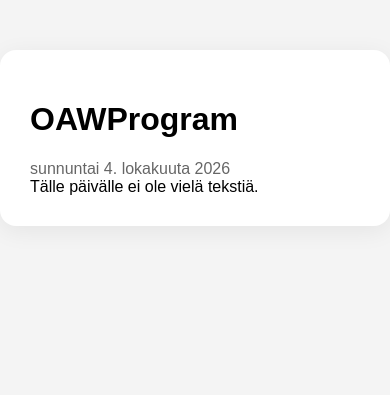
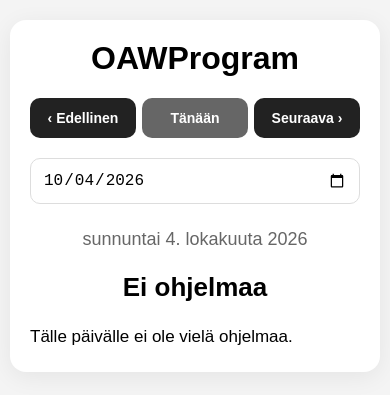
Before and after one commit to OAWillberg/OAWprogram, a plain HTML site: page index.html in a window 390 px wide. Drawn offline with Linux system fonts and the light colour scheme.

Commit message:
Update index.html

```diff
--- a/index.html
+++ b/index.html
@@ -1,7 +1,339 @@
-<!doctype html><html lang="fi"><head><meta charset="utf-8"><meta name="viewport" content="width=device-width,initial-scale=1"><title>OAWProgram</title>
-<style>body{font-family:Arial;background:#f4f4f4;margin:0}.box{max-width:700px;margin:50px auto;background:#fff;padding:30px;border-radius:16px;box-shadow:0 5px 25px #0001}.body{white-space:pre-wrap;line-height:1.7;font-size:18px}.date{color:#666}</style></head>
-<body><div class="box"><h1 id="title">OAWProgram</h1><div id="date" class="date"></div><div id="body">Ladataan...</div></div>
+<!doctype html>
+
+<html lang="fi">
+<head>
+<meta charset="utf-8">
+<meta name="viewport" content="width=device-width, initial-scale=1">
+
+<title>OAWProgram</title>
+
+<style>
+* {
+  box-sizing: border-box;
+}
+
+body {
+  font-family: Arial, sans-serif;
+  background: #f4f4f4;
+  margin: 0;
+  padding: 20px;
+}
+
+.box {
+  max-width: 700px;
+  margin: 30px auto;
+  background: #fff;
+  padding: 30px;
+  border-radius: 16px;
+  box-shadow: 0 5px 25px #0001;
+}
+
+h1 {
+  margin-top: 0;
+  text-align: center;
+}
+
+.date {
+  color: #666;
+  text-align: center;
+  margin-bottom: 20px;
+  font-size: 18px;
+}
+
+.navigation {
+  display: flex;
+  gap: 10px;
+  margin-bottom: 20px;
+}
+
+button {
+  flex: 1;
+  border: none;
+  border-radius: 10px;
+  padding: 14px 10px;
+  font-size: 16px;
+  font-weight: bold;
+  cursor: pointer;
+  background: #222;
+  color: white;
+}
+
+button:hover {
+  background: #444;
+}
+
+button:active {
+  transform: scale(0.98);
+}
+
+.today-button {
+  background: #666;
+}
+
+.calendar {
+  width: 100%;
+  padding: 12px;
+  border: 1px solid #ddd;
+  border-radius: 10px;
+  font-size: 16px;
+  margin-bottom: 25px;
+}
+
+.program-title {
+  text-align: center;
+  font-size: 26px;
+  margin-bottom: 20px;
+}
+
+.body {
+  white-space: pre-wrap;
+  line-height: 1.7;
+  font-size: 18px;
+}
+
+.status {
+  text-align: center;
+  color: #777;
+  margin: 20px 0;
+}
+
+@media (max-width: 600px) {
+  body {
+    padding: 10px;
+  }
+
+  .box {
+    margin: 10px auto;
+    padding: 20px;
+  }
+
+  .navigation {
+    gap: 6px;
+  }
+
+  button {
+    padding: 12px 5px;
+    font-size: 14px;
+  }
+
+  .body {
+    font-size: 17px;
+  }
+}
+</style>
+
+</head>
+
+<body>
+
+<div class="box">
+
+  <h1>OAWProgram</h1>
+
+  <div class="navigation">
+    <button id="prevButton">‹ Edellinen</button>
+    <button id="todayButton" class="today-button">Tänään</button>
+    <button id="nextButton">Seuraava ›</button>
+  </div>
+
+<input
+type="date"
+id="calendar"
+class="calendar"
+
+>
+
+  <div id="date" class="date"></div>
+
+  <h2 id="title" class="program-title">Ladataan...</h2>
+
+  <div id="body" class="body">
+    Ladataan...
+  </div>
+
+</div>
+
 <script>
-function today(){let p=new Intl.DateTimeFormat("en-CA",{timeZone:"Europe/Helsinki",year:"numeric",month:"2-digit",day:"2-digit"}).formatToParts(new Date()),o={};p.forEach(x=>o[x.type]=x.value);return o.year+"-"+o.month+"-"+o.day}
-async function load(){let d=today(),j=await fetch("data/texts.json?"+Date.now()).then(r=>r.json()),x=j[d];date.textContent=new Intl.DateTimeFormat("fi-FI",{dateStyle:"full"}).format(new Date(d+"T12:00:00"));title.textContent=x?.title||"OAWProgram";body.textContent=x?.body||"Tälle päivälle ei ole vielä tekstiä."}load();setInterval(load,60000);
-</script></div></body></html>
+
+let texts = {};
+let selectedDate = null;
+
+
+/* Suomen tämänhetkinen päivämäärä */
+function today() {
+
+  const parts = new Intl.DateTimeFormat("en-CA", {
+    timeZone: "Europe/Helsinki",
+    year: "numeric",
+    month: "2-digit",
+    day: "2-digit"
+  }).formatToParts(new Date());
+
+  const o = {};
+
+  parts.forEach(x => {
+    o[x.type] = x.value;
+  });
+
+  return `${o.year}-${o.month}-${o.day}`;
+}
+
+
+/* Päivämäärän muuttaminen */
+function changeDate(days) {
+
+  const date = new Date(selectedDate + "T12:00:00");
+
+  date.setDate(date.getDate() + days);
+
+  selectedDate =
+    date.getFullYear() +
+    "-" +
+    String(date.getMonth() + 1).padStart(2, "0") +
+    "-" +
+    String(date.getDate()).padStart(2, "0");
+
+  showDate();
+}
+
+
+/* Näytä valittu päivä */
+function showDate() {
+
+  const calendar = document.getElementById("calendar");
+  const dateElement = document.getElementById("date");
+  const titleElement = document.getElementById("title");
+  const bodyElement = document.getElementById("body");
+
+  calendar.value = selectedDate;
+
+  const dateObject =
+    new Date(selectedDate + "T12:00:00");
+
+  dateElement.textContent =
+    new Intl.DateTimeFormat("fi-FI", {
+      dateStyle: "full"
+    }).format(dateObject);
+
+  const program = texts[selectedDate];
+
+  if (program) {
+
+    titleElement.textContent =
+      program.title || "OAWProgram";
+
+    bodyElement.textContent =
+      program.body || "Tälle päivälle ei ole ohjelmaa.";
+
+  } else {
+
+    titleElement.textContent =
+      "Ei ohjelmaa";
+
+    bodyElement.textContent =
+      "Tälle päivälle ei ole vielä ohjelmaa.";
+
+  }
+}
+
+
+/* Lataa ohjelmat */
+async function load() {
+
+  try {
+
+    const response =
+      await fetch("data/texts.json?" + Date.now());
+
+    if (!response.ok) {
+      throw new Error("Ohjelmatiedoston lataus epäonnistui.");
+    }
+
+    texts = await response.json();
+
+    /*
+      Ensimmäisellä latauksella näytetään tämänhetkinen päivä.
+      Sen jälkeen käyttäjän valitsema päivä säilytetään.
+    */
+    if (!selectedDate) {
+      selectedDate = today();
+    }
+
+    showDate();
+
+  } catch (error) {
+
+    document.getElementById("title").textContent =
+      "Virhe";
+
+    document.getElementById("body").textContent =
+      "Ohjelman lataaminen epäonnistui.";
+
+    console.error(error);
+  }
+}
+
+
+/* Edellinen päivä */
+document
+  .getElementById("prevButton")
+  .addEventListener("click", function() {
+
+    changeDate(-1);
+
+  });
+
+
+/* Seuraava päivä */
+document
+  .getElementById("nextButton")
+  .addEventListener("click", function() {
+
+    changeDate(1);
+
+  });
+
+
+/* Takaisin tähän päivään */
+document
+  .getElementById("todayButton")
+  .addEventListener("click", function() {
+
+    selectedDate = today();
+
+    showDate();
+
+  });
+
+
+/* Kalenterista valittu päivä */
+document
+  .getElementById("calendar")
+  .addEventListener("change", function() {
+
+    if (this.value) {
+
+      selectedDate = this.value;
+
+      showDate();
+
+    }
+
+  });
+
+
+/* Lataa heti */
+load();
+
+
+/*
+  Tarkista uudet ohjelmat minuutin välein.
+  Päivämäärää ei kuitenkaan vaihdeta käyttäjän alta,
+  jos hän selaa jotain muuta päivää.
+*/
+setInterval(load, 60000);
+
+</script>
+
+</body>
+</html>
```
